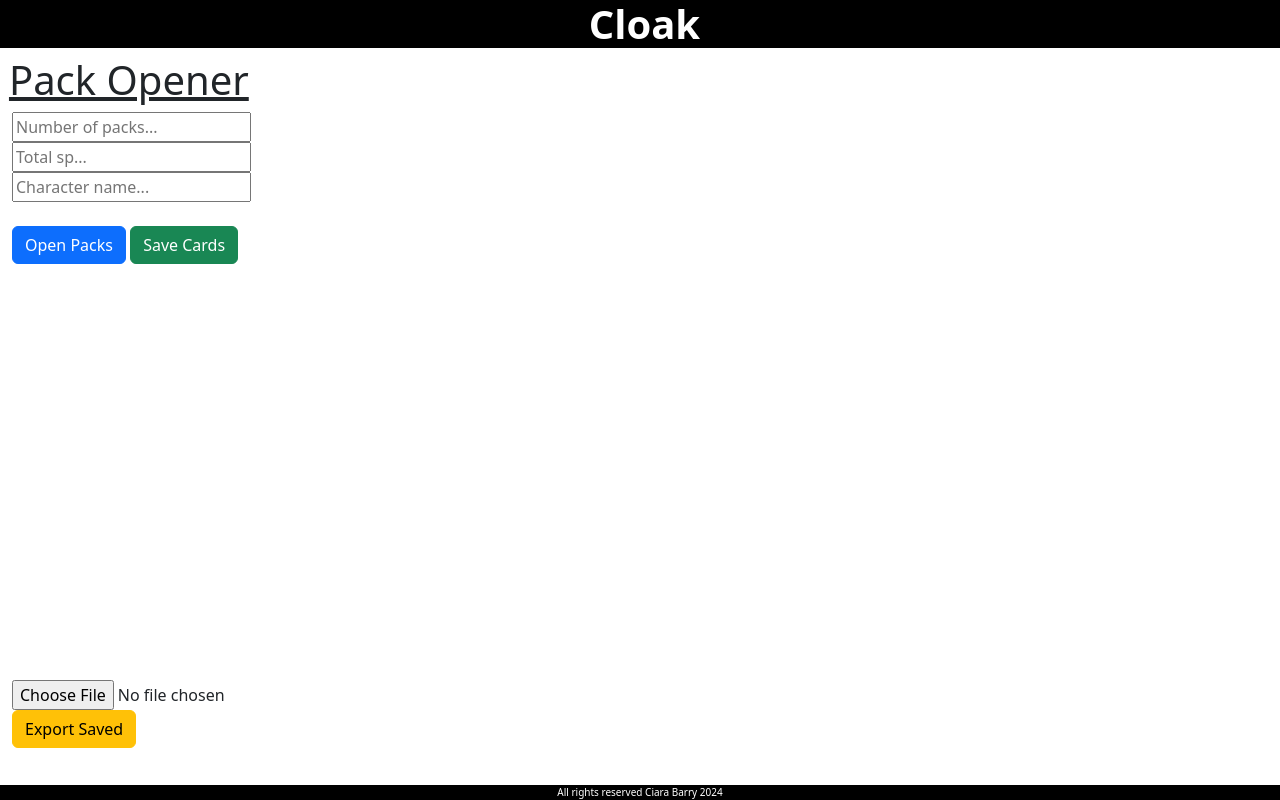
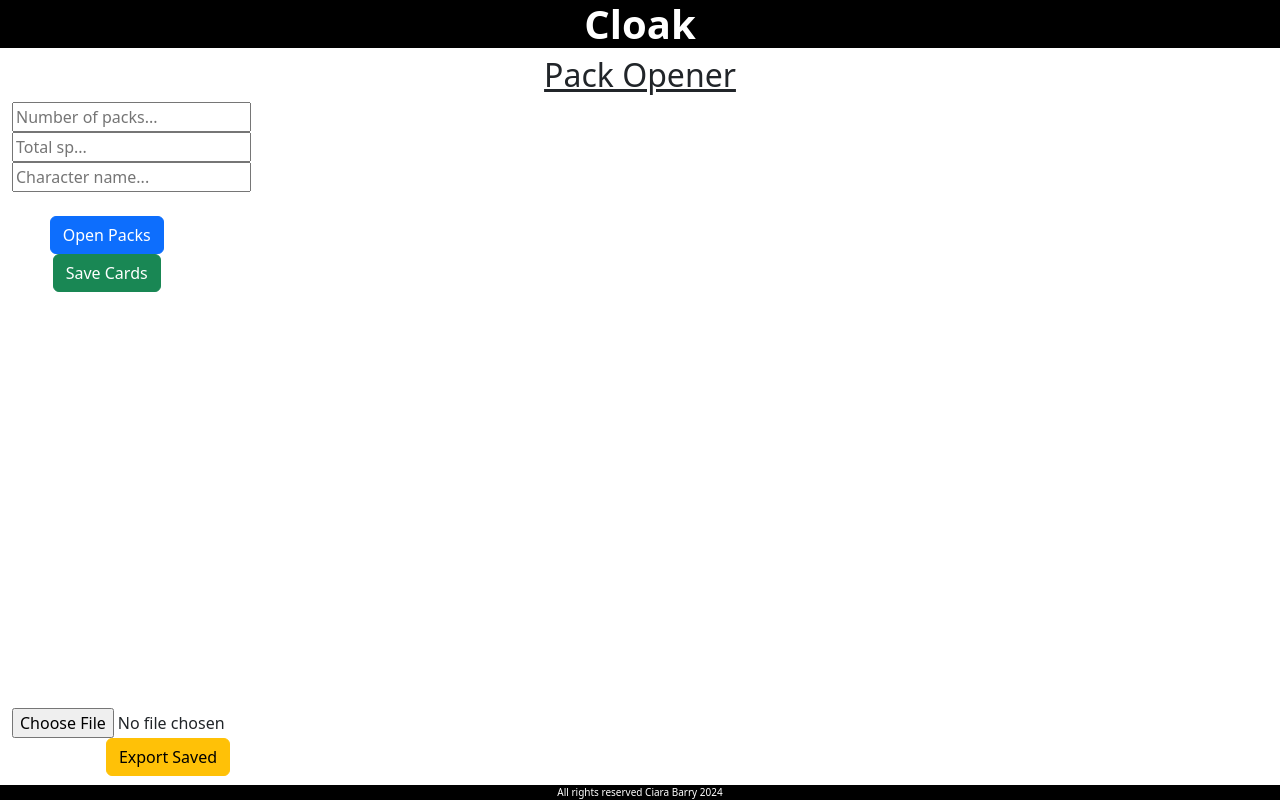
Before and after one commit to ciara1b/cloak-pack-opener, a React (Create React App) app: page / in a window 1280 px wide. Built offline with nearby package versions, Linux system fonts and the light colour scheme.

Commit message:
CSS improvements

```diff
--- a/src/pages/PackOpener.jsx
+++ b/src/pages/PackOpener.jsx
@@ -90,10 +90,10 @@ const PackOpener = () => {
 
     return (
         <div className='pack-opener-content'>
-            <h1>Pack Opener</h1>
+            <h2>Pack Opener</h2>
             <Container fluid>
                 <Row>
-                    <Col className='options-content'>
+                    <Col xs={2} className='text-center'>
                         <form>
                             <input type="number" value={num} onChange={(e) => setNum(e.target.value)} placeholder="Number of packs..." />
                             <input type="number" value={totalSP} onChange={(e) => setTotalSP(e.target.value)} placeholder="Total sp..." />
--- a/src/styles/PackOpener.css
+++ b/src/styles/PackOpener.css
@@ -2,12 +2,9 @@
     padding-bottom: 10vh;
 }
 
-.pack-opener-content > h1 {
+.pack-opener-content > h2 {
     text-decoration: underline;
-}
-
-h1 {
-    padding-left: 0.7vw;
+    text-align: center;
 }
 
 .cards {
@@ -44,6 +41,7 @@ b {
 }
 
 .files {
-    margin-top: 52vh;
+    bottom: 0;
+    margin-bottom: 3vh;
     position: fixed;
 }
```
